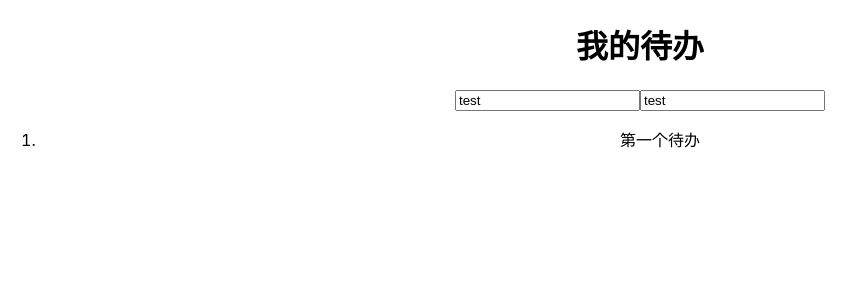
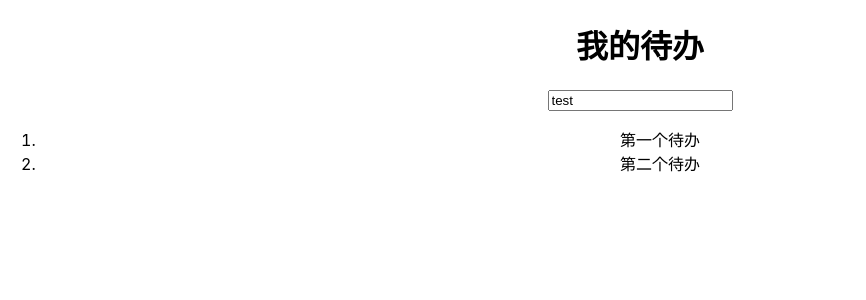
Before and after one commit to chengzi07/todolist, a React (Create React App) app: page / in a window 1280 px wide. Shown: the top 300 px of the page, without its empty margins (0-866 px from the left). Built offline with nearby package versions, Linux system fonts and the light colour scheme.

Commit message:
将每个待办封装成TodoItem

```diff
--- a/src/App.js
+++ b/src/App.js
@@ -1,6 +1,7 @@
 import React, { Component } from 'react';
 import './App.css';
 import TodoInput from './TodoInput'
+import TodoItem from './TodoItem'
 
 class App extends Component {
   constructor(props){
@@ -8,27 +9,30 @@
     this.state={
       newTodo:'test',
       todoList:[
-        {id:1,title:'第一个待办'}
+        {id:1,title:'第一个待办'},
+        {id:2,title:'第二个待办'},
       ]
     }
   }
   render() {
     let todos=this.state.todoList.map((item,index)=>{
-      return <li>{item.title}</li>
+      return (
+        <li>
+          <TodoItem todo={item} />
+        </li>
+      )
     })
     return (
       <div className="App">
         <h1>我的待办</h1>
         <div className="inputWrapper">
-          {/*注意 value=后面不要加引号，加了你试下，会错*/}
-          <input type="text" value={this.state.newTodo}/>
           <TodoInput content={this.state.newTodo} />
         </div>
         <ol>
           {todos}
         </ol>
       </div>
-    );
+    )
   }
 }
 
--- /dev/null
+++ b/src/TodoItem.js
@@ -0,0 +1,7 @@
+import React,{Component} from 'react';
+
+export default class TodoItem extends Component{
+  render(){
+    return <div>{this.props.todo.title}</div>
+  }
+}
```
